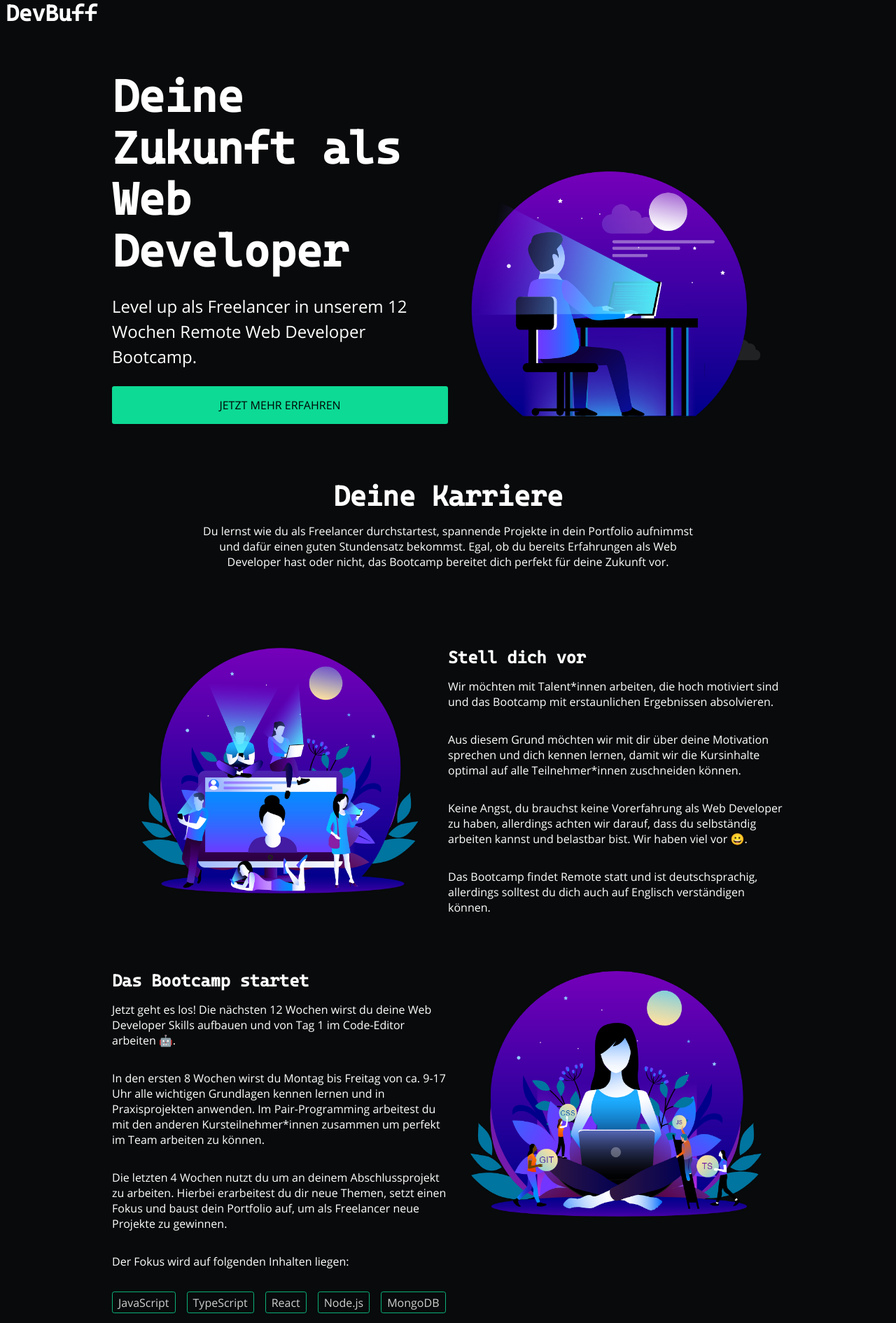
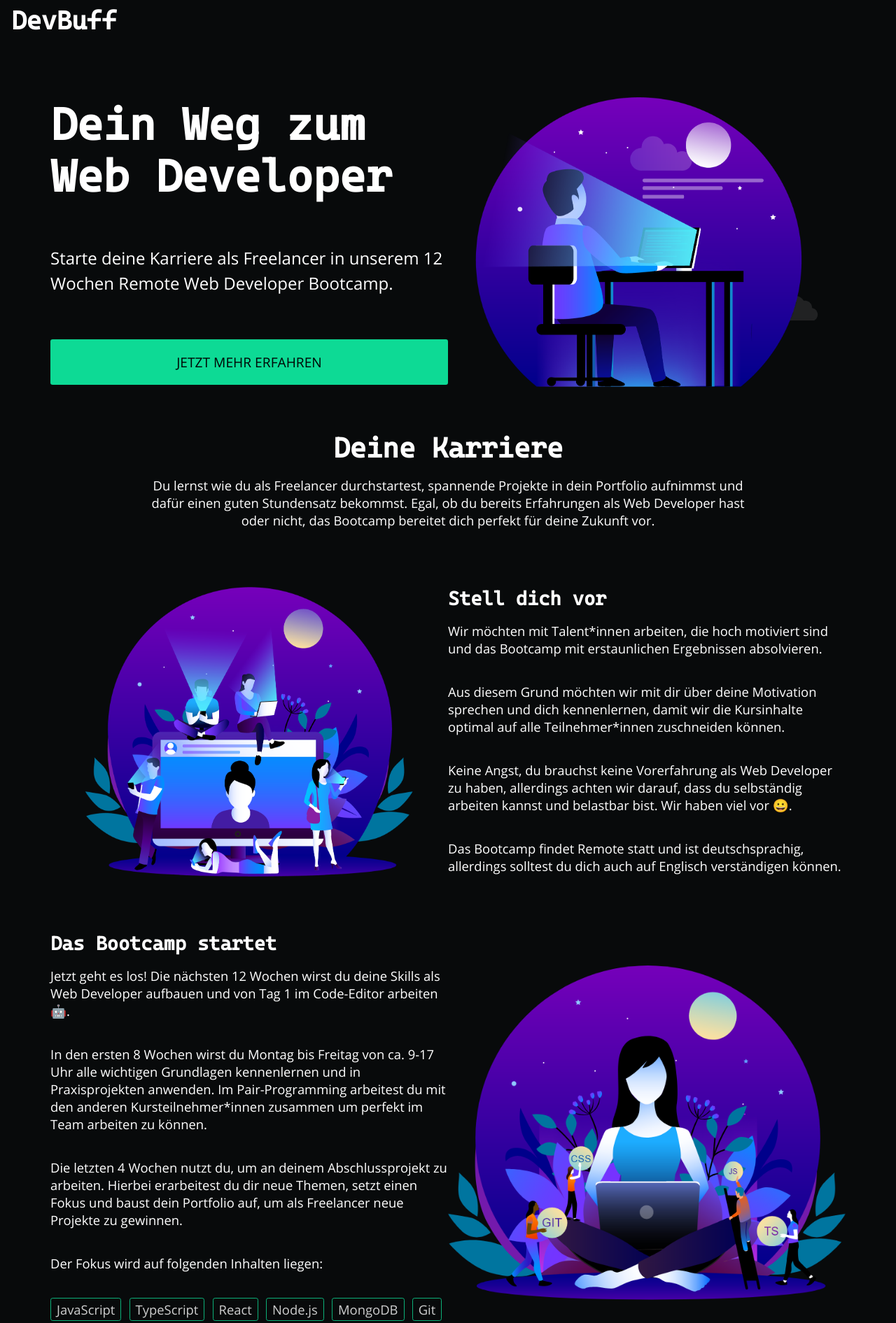
Before and after one commit to lmachens/devbuff, a Next.js app: page / in a window 1280 px wide. Shown: the top 1891 px of the page at 70% size. Built offline with nearby package versions, Linux system fonts and the light colour scheme.

Commit message:
🐛 Fix mobile view

```diff
--- a/components/AppHeader.tsx
+++ b/components/AppHeader.tsx
@@ -1,9 +1,14 @@
 import styles from "../styles/AppHeader.module.css";
+import Link from "next/link";
 
 function AppHeader() {
   return (
     <header className={styles.container}>
-      <h1>DevBuff</h1>
+      <Link href="/">
+        <a className={styles.link}>
+          <h1>DevBuff</h1>
+        </a>
+      </Link>
     </header>
   );
 }
--- a/pages/index.tsx
+++ b/pages/index.tsx
@@ -19,11 +19,11 @@ const Home: NextPage = () => {
       <main className={styles.main}>
         <section className={styles.hero}>
           <div className={styles.hero__info}>
-            <h2 className={styles.title}>Deine Zukunft als Web Developer</h2>
+            <h2 className={styles.title}>Dein Weg zum Web Developer</h2>
 
             <p className={styles.description}>
-              Level up als Freelancer in unserem 12 Wochen Remote Web Developer
-              Bootcamp.
+              Starte deine Karriere als Freelancer in unserem 12 Wochen Remote
+              Web Developer Bootcamp.
             </p>
 
             <a href="#start" className={`button ${styles.hero__start}`}>
@@ -70,7 +70,7 @@ const Home: NextPage = () => {
             </p>
             <p>
               Aus diesem Grund möchten wir mit dir über deine Motivation
-              sprechen und dich kennen lernen, damit wir die Kursinhalte optimal
+              sprechen und dich kennenlernen, damit wir die Kursinhalte optimal
               auf alle Teilnehmer*innen zuschneiden können.
             </p>
             <p>
@@ -85,22 +85,32 @@ const Home: NextPage = () => {
           </div>
         </section>
         <section className={styles.phase}>
+          <div className={styles.phase__image}>
+            <Image
+              src="/support.png"
+              alt="Support"
+              layout="responsive"
+              width={1587}
+              height={1158}
+              objectFit="contain"
+            />
+          </div>
           <div className={styles.phase__info}>
             <h2>Das Bootcamp startet</h2>
             <p>
-              Jetzt geht es los! Die nächsten 12 Wochen wirst du deine Web
-              Developer Skills aufbauen und von Tag 1 im Code-Editor arbeiten
+              Jetzt geht es los! Die nächsten 12 Wochen wirst du deine Skills
+              als Web Developer aufbauen und von Tag 1 im Code-Editor arbeiten
               🤖.
             </p>
             <p>
               In den ersten 8 Wochen wirst du Montag bis Freitag von ca. 9-17
-              Uhr alle wichtigen Grundlagen kennen lernen und in Praxisprojekten
+              Uhr alle wichtigen Grundlagen kennenlernen und in Praxisprojekten
               anwenden. Im Pair-Programming arbeitest du mit den anderen
               Kursteilnehmer*innen zusammen um perfekt im Team arbeiten zu
               können.
             </p>
             <p>
-              Die letzten 4 Wochen nutzt du um an deinem Abschlussprojekt zu
+              Die letzten 4 Wochen nutzt du, um an deinem Abschlussprojekt zu
               arbeiten. Hierbei erarbeitest du dir neue Themen, setzt einen
               Fokus und baust dein Portfolio auf, um als Freelancer neue
               Projekte zu gewinnen.
@@ -115,19 +125,9 @@ const Home: NextPage = () => {
               <Badge>Git</Badge>
             </p>
           </div>
-          <div>
-            <Image
-              src="/support.png"
-              alt="Support"
-              layout="responsive"
-              width={1587}
-              height={1158}
-              objectFit="contain"
-            />
-          </div>
         </section>
         <section className={styles.phase}>
-          <div>
+          <div className={styles.phase__image}>
             <Image
               src="/launch-project.png"
               alt="Capstone"
@@ -147,8 +147,8 @@ const Home: NextPage = () => {
             </p>
             <p>
               Spannende Projekte findest du über verschiedene Portale,
-              Headhunter oder Kontakte, die du in den letzten 12 Wochen kennen
-              gelernt hast.
+              Headhunter oder Kontakte, die du in den letzten 12 Wochen
+              kennengelernt hast.
             </p>
             <a href="#start" className="button">
               Jetzt mehr erfahren
@@ -229,8 +229,9 @@ const Home: NextPage = () => {
           >
             Leon Machens
           </a>{" "}
-          | Keine Cross-Site trackers oder andere gruseligen Dinge |{" "}
-          <Link href="/legal">Impressum &amp; Datenschutz</Link>
+          | <Link href="/legal">Impressum &amp; Datenschutz</Link>
+          <br />
+          Ohne Cross-Site-Trackers oder andere gruseligen Dinge ❤️
         </small>
       </footer>
     </div>
--- a/styles/AppHeader.module.css
+++ b/styles/AppHeader.module.css
@@ -1,5 +1,9 @@
 .container {
   display: flex;
   width: 100%;
-  padding: 0 0.5rem;
+  padding: 0.5rem 1rem;
 }
+
+.link {
+  color: var(--color-text);
+}
--- a/styles/Home.module.css
+++ b/styles/Home.module.css
@@ -3,15 +3,14 @@
 }
 
 .main {
-  margin: 3rem auto;
-  width: 80%;
+  margin: 1rem auto;
   max-width: 1200px;
+  padding: 0 1rem;
+  text-align: center;
 }
 
 .hero {
   display: grid;
-  grid-template-columns: 50% 50%;
-  padding: 0 2rem;
 }
 
 .hero__info {
@@ -19,11 +18,10 @@
   display: grid;
   place-items: center;
 }
+
 .hero__image {
-  grid-column: 2 / 3;
   position: relative;
   display: grid;
-  align-items: end;
 }
 
 .hero__start {
@@ -31,21 +29,23 @@
 }
 
 .info {
-  padding: 4rem 2rem;
-  text-align: center;
-  width: 75%;
+  padding: 2rem 0;
   margin: 0 auto;
 }
 
 .subtitle {
   font-size: 2.5rem;
 }
+
 .phase {
   display: grid;
-  grid-template-columns: 50% 50%;
-  padding: 2rem;
+  row-gap: 2rem;
+  padding: 2rem 0;
 }
 
+.phase__image {
+  display: grid;
+}
 .phase__info {
   display: grid;
   align-content: center;
@@ -54,20 +54,20 @@
 .stack {
   display: flex;
   flex-wrap: wrap;
-  gap: 1rem;
+  gap: 0.7rem;
 }
 
 .start {
   display: grid;
   place-items: center;
-  padding: 2rem;
-  gap: 1rem;
+  padding: 2rem 0;
+  row-gap: 1rem;
 }
 
 .title {
   margin: 0;
   line-height: 1.15;
-  font-size: 4rem;
+  font-size: 3rem;
 }
 
 .description {
@@ -75,18 +75,10 @@
   font-size: 1.5rem;
 }
 
-.team {
-  padding: 0 2rem;
-  text-align: center;
-}
-
 .coach {
   display: grid;
-  grid-template-columns: 50% 50%;
-  padding: 0 2rem;
-  text-align: left;
   place-items: center;
-  gap: 1rem;
+  row-gap: 1rem;
 }
 
 .coach__catch {
@@ -113,3 +105,36 @@
   padding: 4rem 2rem;
   display: grid;
 }
+
+@media screen and (min-width: 762px) {
+  .main {
+    padding: 0 2rem;
+    margin: 3rem auto;
+  }
+  .hero {
+    text-align: left;
+    grid-template-columns: 50% 50%;
+  }
+
+  .title {
+    font-size: 4rem;
+  }
+
+  .info {
+    width: 75%;
+  }
+
+  .phase {
+    grid-template-columns: 50% 50%;
+    text-align: left;
+  }
+
+  .phase:nth-of-type(even) > :first-child {
+    order: 1;
+  }
+
+  .coach {
+    grid-template-columns: 50% 50%;
+    text-align: left;
+  }
+}
--- a/styles/RegistrationForm.module.css
+++ b/styles/RegistrationForm.module.css
@@ -1,7 +1,6 @@
 .form {
   display: grid;
   gap: 0.5rem;
-  width: 60%;
   margin: 0 auto;
 }
 
@@ -9,3 +8,9 @@
   display: grid;
   gap: 0.2rem;
 }
+
+@media screen and (min-width: 762px) {
+  .form {
+    width: 60%;
+  }
+}
--- a/styles/globals.css
+++ b/styles/globals.css
@@ -43,10 +43,17 @@ body {
   padding: 0;
   margin: 0;
   font-family: var(--font-text);
+  font-size: 100%;
 }
 
 html {
   scroll-behavior: smooth;
+}
+
+@media screen and (min-width: 576px) {
+  body {
+    font-size: 115%;
+  }
 }
 
 body {
@@ -66,6 +73,7 @@ input[type="submit"] {
   text-transform: uppercase;
   cursor: pointer;
   transition: opacity 0.2s ease-in-out;
+  font-size: 1.2rem;
 }
 
 button:disabled,
```
